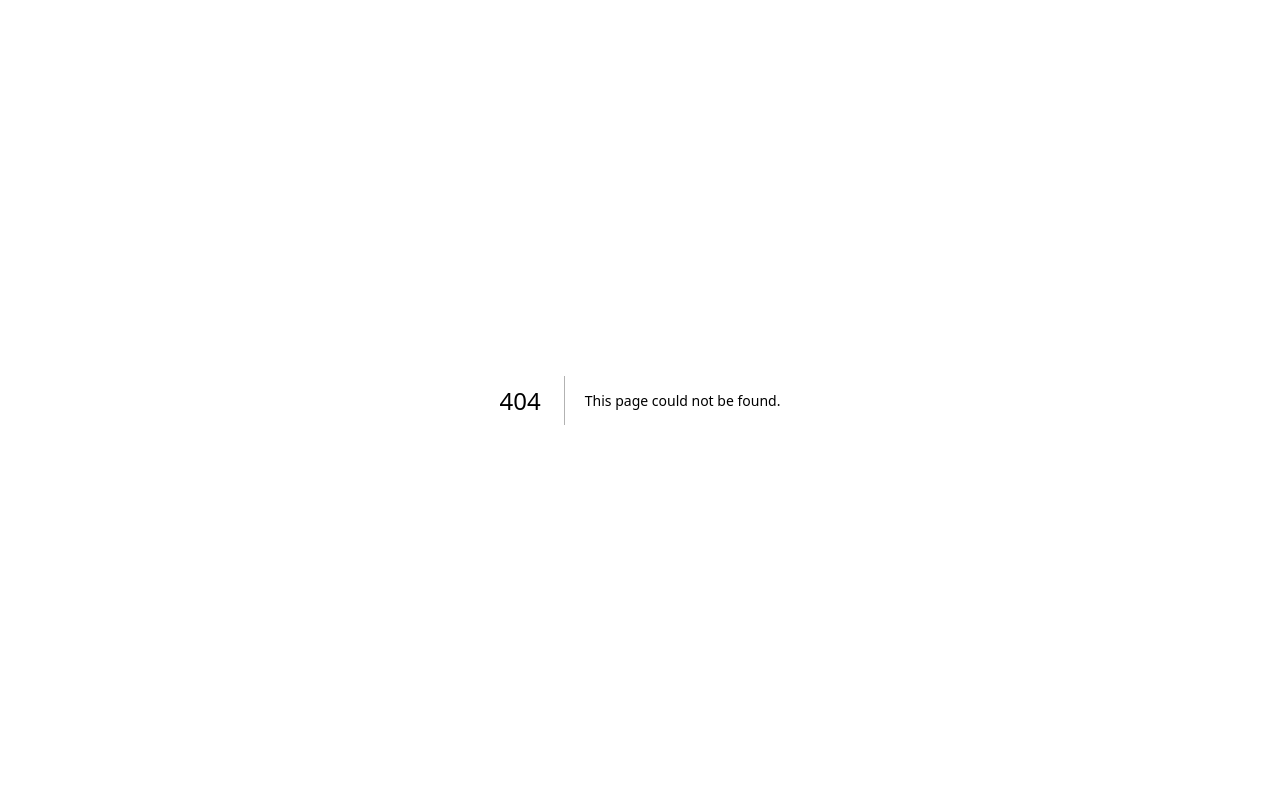
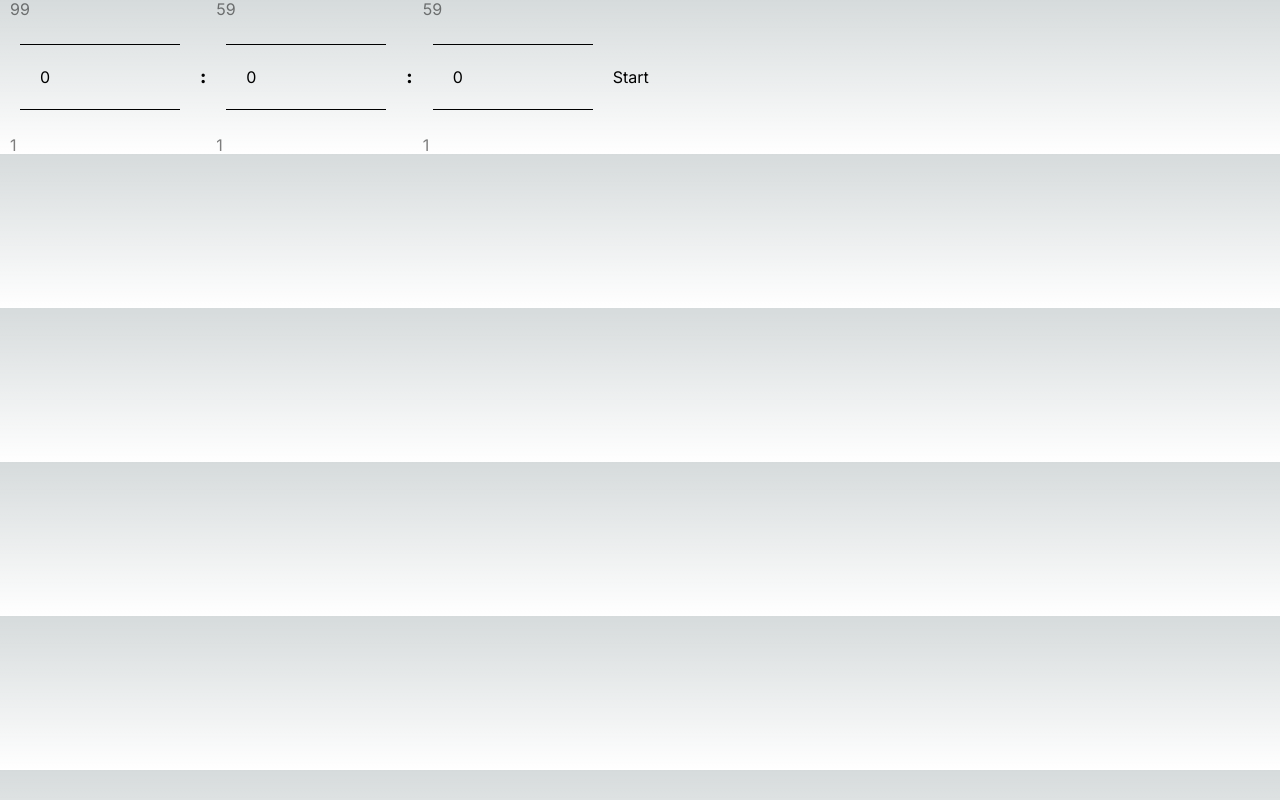
Before and after one commit to KryptonianSuperman/TimeAndTImer, a Next.js app: page /timer in a window 1280 px wide. Before the commit this address had no page. Built offline with nearby package versions, Linux system fonts and the light colour scheme.

Commit message:
added all functionality for timer supporting multi timers and scrollable timer selection

```diff
--- /dev/null
+++ b/app/timer/page.tsx
@@ -0,0 +1,70 @@
+'use client'
+
+import ScrollableInput,{ScrollInputRefType} from '@/components/ScrollableInput';
+import SingletonTimer from '@/components/SingletonTImer';
+import React, { useState, useEffect, useRef } from 'react';
+
+function generateArray(N: number){
+    var a=Array(N), b=0
+    while(b<N) {
+      a[b] = b
+      b++
+    }
+    return a
+}
+
+const hourValues = generateArray(100)
+const minSecValues = generateArray(60)
+
+function CountdownTimer() {
+  const [timers, setTimers] = useState<{id: number, startTime: number}[]>();
+  const handleStart = () => {
+    console.log("inputRef.current",hoursInputRef.current, minutesInputRef.current, secondsInputRef.current)
+    const totalTime = hoursInputRef.current.value * 3600 + minutesInputRef.current.value * 60 + secondsInputRef.current.value;
+    if (totalTime > 0) {
+      setTimers(prevTimers => {
+        return prevTimers ? [
+          ...prevTimers,
+          { id: Date.now(), startTime: totalTime }
+        ]: [{ id: Date.now(), startTime: totalTime }];
+      })
+      hoursInputRef.current?.setValue(0);
+      minutesInputRef.current?.setValue(0);
+      secondsInputRef.current?.setValue(0);
+    }
+  };
+
+  const handleRemove = (id: number) => {
+    setTimers(prevTimers => prevTimers?.filter(timer => timer.id !== id));
+  };
+
+  const hoursInputRef = useRef<ScrollInputRefType>(null)
+  const minutesInputRef = useRef<ScrollInputRefType>(null)
+  const secondsInputRef = useRef<ScrollInputRefType>(null)
+
+  return (
+    <div>
+      <div className='flex'>
+        <ScrollableInput items={hourValues} ref={hoursInputRef} />
+        <span className=' font-extrabold text-lg self-center'>&#58;</span>
+        <ScrollableInput items={minSecValues} ref={minutesInputRef} />
+        <span className=' font-extrabold text-lg self-center'>&#58;</span>
+        <ScrollableInput items={minSecValues} ref={secondsInputRef} />
+        <button className='' onClick={handleStart}>Start</button>
+      </div>
+      {timers ? <div className='my-10'>
+        <h2>Timers</h2>
+        {timers?.map(timer => (
+          <SingletonTimer
+            key={timer.id}
+            id={timer.id}
+            startTime={timer.startTime}
+            onRemove={handleRemove}
+          />
+        ))}
+      </div>: null}
+    </div>
+  );
+}
+
+export default CountdownTimer;
--- /dev/null
+++ b/components/ScrollableInput/index.tsx
@@ -0,0 +1,61 @@
+import React, { useState, useRef, useEffect, ReactNode, forwardRef, useImperativeHandle,ForwardedRef, SyntheticEvent, WheelEvent } from "react";
+import "./styles.scss";
+
+export type ScrollInputRefType = { value: number,  setValue: React.Dispatch<React.SetStateAction<number>>}
+type ScrollableInputType = ({items}:{items: number[]},ref: ForwardedRef<ScrollInputRefType>) => ReactNode
+
+const ScrollableInput: ScrollableInputType = ({items}, ref) =>  {
+  const [selectedItem, setSelectedItem] = useState(0);
+  const itemRefs = useRef<HTMLDivElement | null>(null);
+
+  const prevElementIndex =(((selectedItem - 1) % items.length ) + items.length) % items.length
+  const nextElementIndex =(((selectedItem + 1) % items.length ) + items.length) % items.length
+  const valueOfPrevnumber = items[prevElementIndex]
+  const valueOfNextnumber = items[nextElementIndex]
+  const handleSwipe = (e:  WheelEvent<HTMLDivElement>) => {
+    const deltaY = e.deltaY;
+    debugger
+    if (deltaY > 0) {
+      setSelectedItem((prevSelectedItem) =>
+      (((prevSelectedItem + 1) % items.length ) + items.length) % items.length
+      );
+    } else if (deltaY < 0) {
+      setSelectedItem((prevSelectedItem) =>(((prevSelectedItem - 1) % items.length ) + items.length) % items.length);
+    }
+  };
+
+  useEffect(() => {
+    if (itemRefs.current) {
+      itemRefs.current.scrollIntoView({
+        behavior: "smooth",
+        block: "nearest"
+      });
+    }
+  }, [selectedItem]);
+
+  useImperativeHandle(ref, ()=>{
+    return {
+      value: selectedItem,
+      setValue: setSelectedItem,
+    }
+  })
+
+  return (
+    <div className="item-list" onWheel={handleSwipe}>
+      <div className="item-list-item previous">
+        {typeof(valueOfPrevnumber) === "number" ? <div>{valueOfPrevnumber}</div> : null}
+      </div>
+      <div
+        className="item-list-item selected"
+        ref={(ref) => (itemRefs.current = ref)}
+      >
+        {items[selectedItem]}
+      </div>
+      <div className="item-list-item next">
+        {typeof(valueOfNextnumber) === "number" ? <div>{valueOfNextnumber}</div> : null}
+      </div>
+    </div>
+  );
+}
+
+export default forwardRef(ScrollableInput);
--- /dev/null
+++ b/components/ScrollableInput/styles.scss
@@ -0,0 +1,49 @@
+  .item-list {
+    width: 200px;
+  }
+
+  .item-list-item {
+    padding: 10px;
+    border-bottom: 1px solid #ccc;
+    opacity: 0.5;
+    transition: opacity 0.3s;
+  }
+
+  .item-list-item.selected {
+    border-bottom: 1px solid #000;
+    border-top: 1px solid #000;
+    opacity: 1;
+    @apply p-5 mx-5;
+  }
+
+  .item-list-item.previous,
+  .item-list-item.next {
+    border-bottom: none;
+  }
+
+  .item-list-item.previous {
+    transform: translateY(-30%);
+  }
+
+  .item-list-item.next {
+    transform: translateY(30%);
+  }
+
+  .item-list-item.selected,
+  .item-list-item.previous,
+  .item-list-item.next {
+    transition: transform 1s, opacity 1s;
+  }
+
+  .item-list-item.selected.previous,
+  .item-list-item.selected.next {
+    opacity: 0.5;
+  }
+
+  .item-list-item.selected.previous {
+    transform: translateY(-50%);
+  }
+
+  .item-list-item.selected.next {
+    transform: translateY(50%);
+  }
--- /dev/null
+++ b/components/SingletonTImer.tsx
@@ -0,0 +1,47 @@
+import { useEffect, useState } from "react";
+
+export default function SingletonTimer({ id, startTime, onRemove }: {id: number, startTime: number,  onRemove: (id: number) => void}) {
+    const [timeRemaining, setTimeRemaining] = useState(startTime);
+    const [isPaused, setIsPaused] = useState(false);
+
+    useEffect(() => {
+      let interval: NodeJS.Timer | null = null;
+
+      if (!isPaused) {
+        interval = setInterval(() => {
+          setTimeRemaining(prevTime => prevTime - 1);
+        }, 1000);
+      }
+
+      return () => {
+        interval ? clearInterval(interval) : null;
+      };
+    }, [isPaused]);
+
+    useEffect(() => {
+      if (timeRemaining === 0) {
+        onRemove(id);
+      }
+    }, [timeRemaining, id, onRemove]);
+
+    const formatTime = time => {
+      const hours = Math.floor(time / 3600);
+      const minutes = Math.floor((time % 3600) / 60);
+      const seconds = time % 60;
+      return `${hours.toString().padStart(2, '0')}:${minutes
+        .toString()
+        .padStart(2, '0')}:${seconds.toString().padStart(2, '0')}`;
+    };
+
+    const handlePause = () => {
+      setIsPaused(prevPaused => !prevPaused);
+    };
+
+    return (
+      <div className="flex gap-8 my-10" >
+        <span>{formatTime(timeRemaining)}</span>
+        <button onClick={handlePause}>{isPaused ? 'Resume' : 'Pause'}</button>
+        <button onClick={() => onRemove(id)}>Delete</button>
+      </div>
+    );
+  }
--- a/package.json
+++ b/package.json
@@ -19,6 +19,7 @@
     "postcss": "8.4.26",
     "react": "18.2.0",
     "react-dom": "18.2.0",
+    "sass": "^1.63.6",
     "tailwindcss": "3.3.3",
     "typescript": "5.1.6"
   }
```
Also changed, not shown: 1 other file (tests, documents, lock files or other folders).
